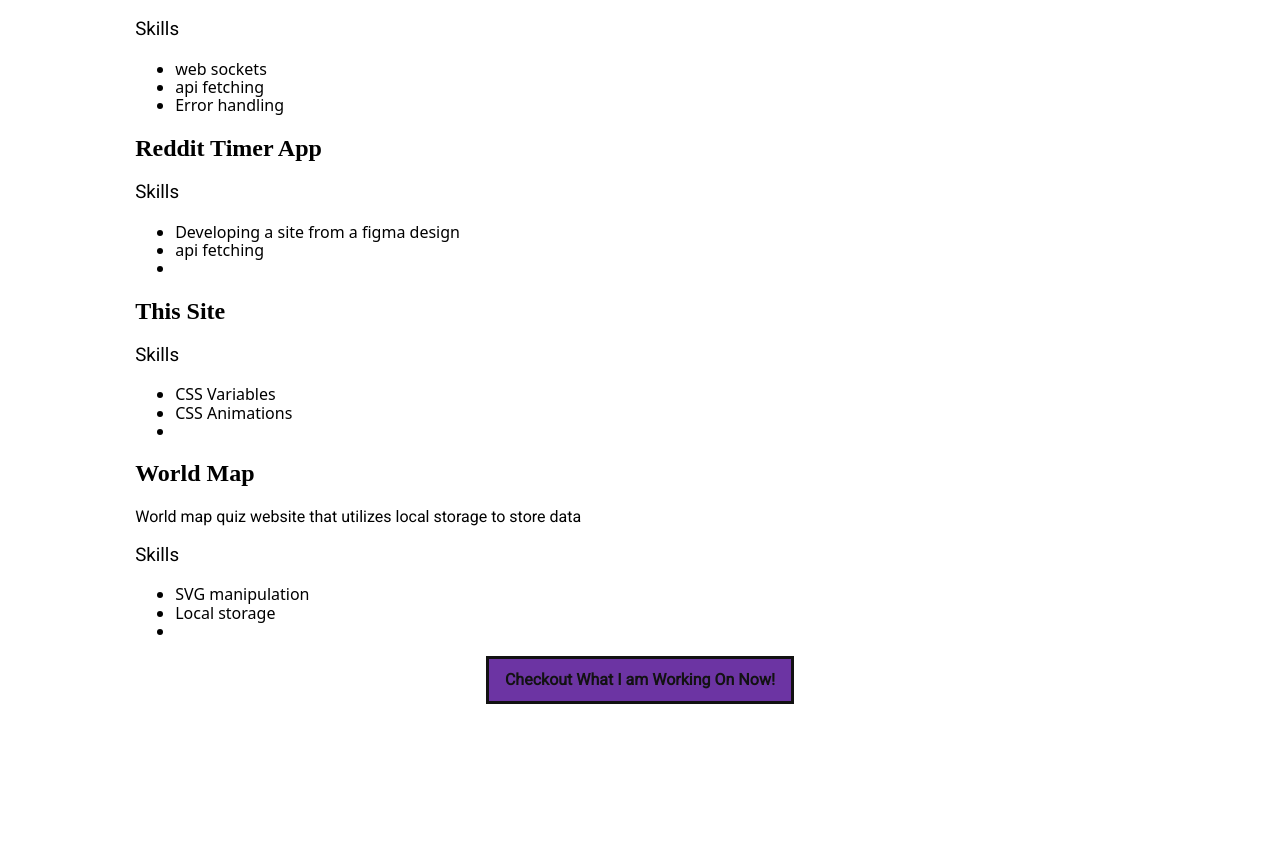
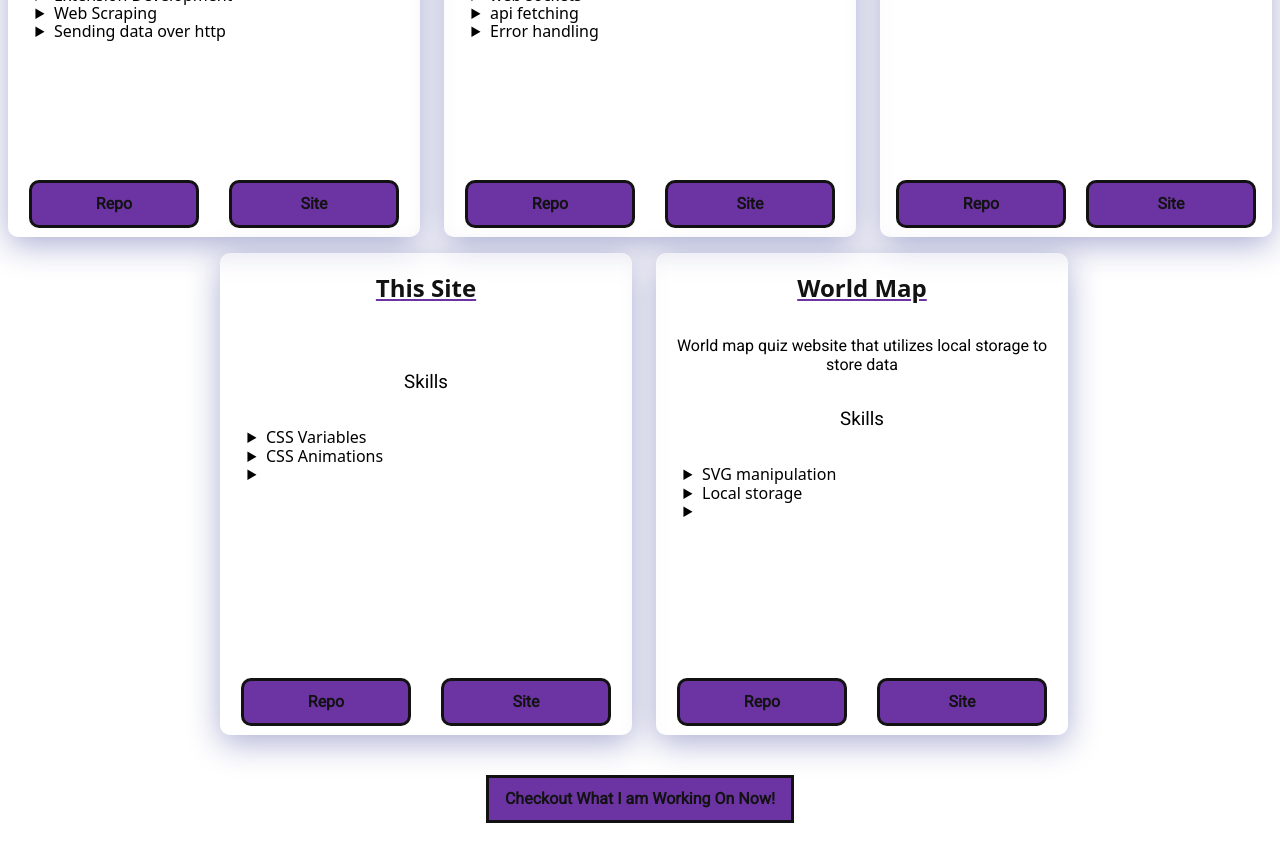
Before and after one commit to piacib/portfolio, a React (Create React App) app: page / in a window 1280 px wide. Shown: the part 2920-3781 px from the top of the page. Before the commit the page ends 3688 px from the top, so only its background shows below. Built offline with nearby package versions, Linux system fonts and the light colour scheme; a web font is replaced by a local one.

Commit message:
added links to each card

```diff
--- a/src/components/Projects/Projects.tsx
+++ b/src/components/Projects/Projects.tsx
@@ -7,38 +7,34 @@ interface Props {
   project: ProjectType;
   children?: React.ReactNode;
 }
-const ProjectLi: React.FC<Props> = ({ project, children }) => {
-  return (
-    <li className="project_container">
-      <h2>{project.text}</h2>
-      <div className="project_links">
-        <a href={project.demoHref}>Demo</a>
-        <a href={project.repoHref}>Repo</a>
-      </div>
-      <div className="bottom_container">
-        {/* <img
-          className="project_image"
-          src={project.imageSrc}
-          alt={project.imageAlt}
-        /> */}
-        <div className="project_hover">
-          <h3>Skills</h3>
-          <ul className="project_skills">
-            {project.skills.map((skill, idx) => (
-              <li key={skill + idx}>{skill}</li>
-            ))}
-          </ul>
-        </div>
-      </div>
-    </li>
-  );
+const Showdown_Extension = {
+  repoHref: "https://github.com/piacib/pokeinfo_iframe_extension",
+  demoHref:
+    "https://chrome.google.com/webstore/detail/pokeinfo-extension/plolbicmjndjpglocmmgnbppgnadmlfb?hl=en&authuser=0",
 };
+const Pokeinfo = {
+  repoHref: "https://github.com/piacib/pokeinfo",
+  demoHref: "https://piacib.github.io/pokeinfo/",
+};
+const Portfolio = {
+  repoHref: "https://github.com/piacib/portfolio",
+  demoHref: "https://piacib.github.io/portfolio/",
+};
+
+const World_Map = {
+  repoHref: "https://github.com/piacib/world-map",
+  demoHref: "https://piacib.github.io/world-map/",
+};
+const Weather_App = {
+  repoHref: "https://github.com/piacib/weather_typescript_app",
+};
+
 const Projects = () => {
   return (
     <section id={ProjectSectionId}>
       <h1>Projects</h1>
-      <div className="experience_container">
-        <div id="Pokemon_Showdown_Extension" className="experience_card">
+      <div className="card_container">
+        <div id="Pokemon_Showdown_Extension" className="card">
           <h2>Pokemon Showdown Extension</h2>
           <p>
             A chrome Extension that adds an iframe when a new battle starts and
@@ -50,8 +46,22 @@ const Projects = () => {
             <li>Web Scraping</li>
             <li>Sending data over http</li>
           </ul>
+          <div className="project_links">
+            <a
+              className="current_projects_btn"
+              href={Showdown_Extension.repoHref}
+            >
+              Repo
+            </a>
+            <a
+              className="current_projects_btn"
+              href={Showdown_Extension.demoHref}
+            >
+              Site
+            </a>
+          </div>
         </div>
-        <div id="PokeInfo" className="experience_card">
+        <div id="PokeInfo" className="card">
           <h2>PokeInfo</h2>
           <p>
             A project that connects to an active pokemon showdown battle via a
@@ -64,8 +74,16 @@ const Projects = () => {
             <li>api fetching</li>
             <li>Error handling</li>
           </ul>
+          <div className="project_links">
+            <a className="current_projects_btn" href={Pokeinfo.repoHref}>
+              Repo
+            </a>
+            <a className="current_projects_btn" href={Pokeinfo.demoHref}>
+              Site
+            </a>
+          </div>
         </div>
-        <div id="Reddit_Timer_App" className="experience_card">
+        <div id="Reddit_Timer_App" className="card">
           <h2>Reddit Timer App</h2>
           <p></p>
           <h3>Skills</h3>
@@ -74,8 +92,22 @@ const Projects = () => {
             <li>api fetching</li>
             <li></li>
           </ul>
+          <div className="project_links">
+            <a
+              className="current_projects_btn"
+              href={Showdown_Extension.repoHref}
+            >
+              Repo
+            </a>
+            <a
+              className="current_projects_btn"
+              href={Showdown_Extension.demoHref}
+            >
+              Site
+            </a>
+          </div>
         </div>
-        <div id="Portfolio" className="experience_card">
+        <div id="Portfolio" className="card">
           <h2>This Site</h2>
           <p></p>
           <h3>Skills</h3>
@@ -84,8 +116,16 @@ const Projects = () => {
             <li>CSS Animations</li>
             <li></li>
           </ul>
+          <div className="project_links">
+            <a className="current_projects_btn" href={Portfolio.repoHref}>
+              Repo
+            </a>
+            <a className="current_projects_btn" href={Portfolio.demoHref}>
+              Site
+            </a>
+          </div>
         </div>
-        <div id="World_Map" className="experience_card">
+        <div id="World_Map" className="card">
           <h2>World Map</h2>
           <p>
             World map quiz website that utilizes local storage to store data
@@ -96,6 +136,14 @@ const Projects = () => {
             <li>Local storage</li>
             <li></li>
           </ul>
+          <div className="project_links">
+            <a className="current_projects_btn" href={World_Map.repoHref}>
+              Repo
+            </a>
+            <a className="current_projects_btn" href={World_Map.demoHref}>
+              Site
+            </a>
+          </div>
         </div>
       </div>
 
```
